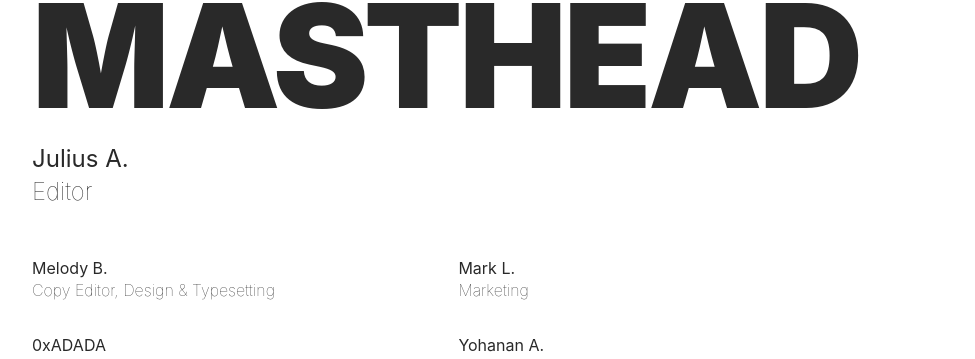
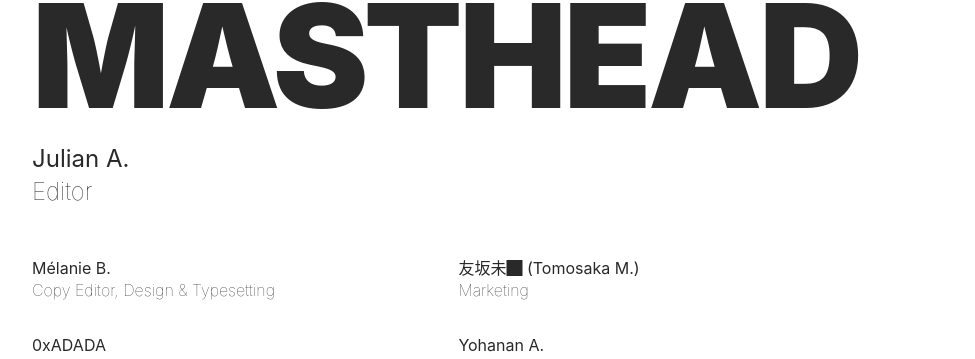
Before and after one commit to unredacted-word/unredacted-word.github.io, a Jekyll site: the page built from about.md, in a window 1280 px wide. Shown: the part 737-1096 px from the top of the page, without its empty margins (152-1127 px from the left). Built offline with Jekyll 4.4.1, drawn with Linux system fonts in a browser that asks for light colours; our own code applies the rules of GitHub Pages for plain Markdown files.

Commit message:
masthead

```diff
--- a/about.md
+++ b/about.md
@@ -54,19 +54,19 @@ like-minded Others.
 
 <ol class="masthead">
   <li>
-    Julius A.
+    Julian A.
     <p>
       Editor
     </p>
   </li>
   <li>
-    Melody B.
+    Mélanie B.
     <p>
       Copy Editor, Design &amp; Typesetting
     </p>
   </li>
   <li>
-    Mark L.
+    友坂未█ (Tomosaka M.)
     <p>
       Marketing
     </p>
```
